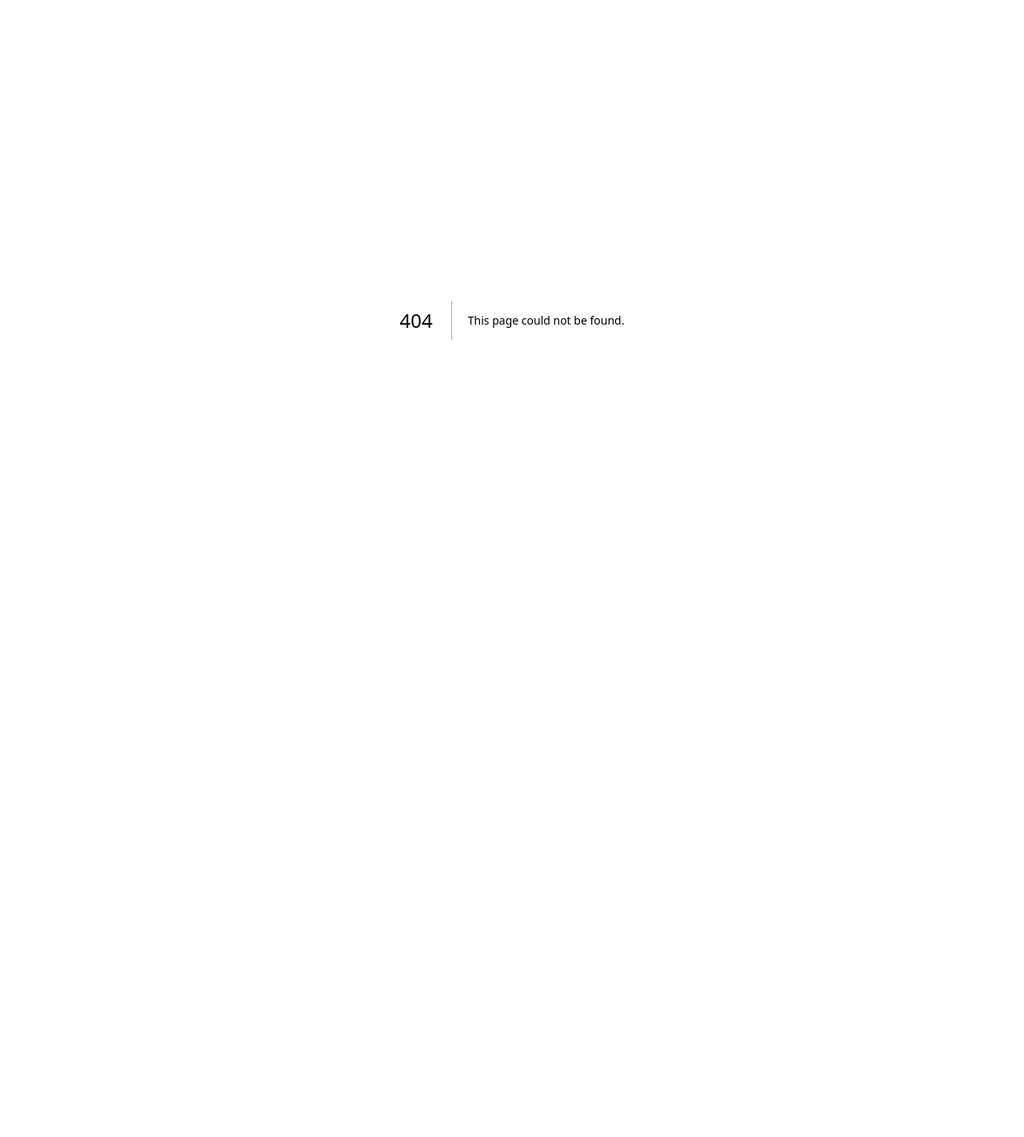
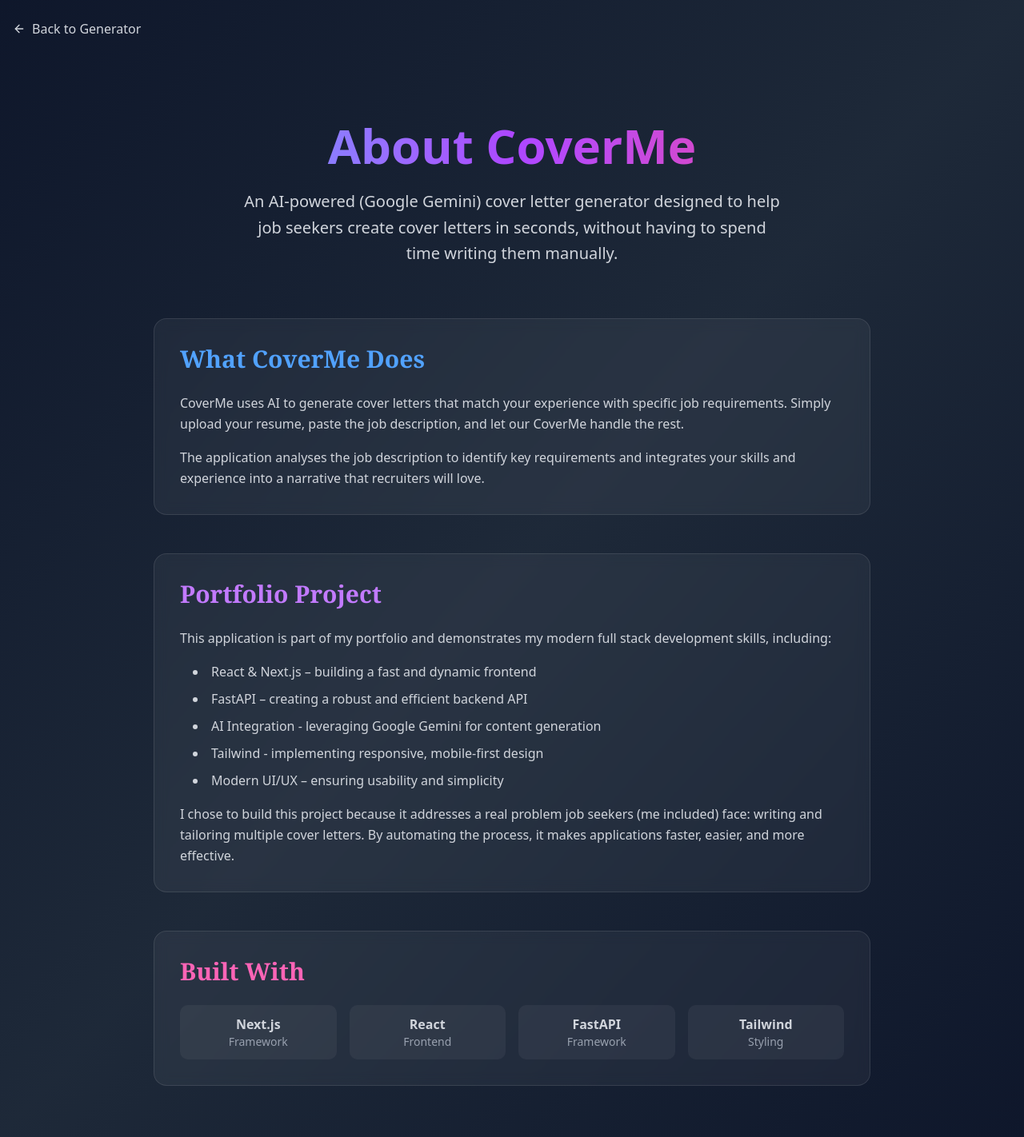
Before and after one commit to riad-mammadov/AI-Cover-Letter-Generator, a Next.js app in the folder frontend/: page /about in a window 1280 px wide. Before the commit this address had no page. Shown: the whole page at 80% size. Before the commit the page ends 800 px from the top, so only its background shows below. Built offline with nearby package versions, Linux system fonts and the light colour scheme.

Commit message:
add about page

```diff
--- /dev/null
+++ b/frontend/app/about/page.jsx
@@ -0,0 +1,112 @@
+import Link from "next/link";
+import { ArrowLeft } from "lucide-react";
+
+export default function AboutPage() {
+  return (
+    <div className="min-h-screen bg-gradient-to-br from-slate-900 via-gray-800 to-slate-900 text-white">
+      {/* Header with back button */}
+      <div className="container mx-auto px-4 py-6">
+        <Link
+          href="/generate"
+          className="inline-flex items-center gap-2 text-gray-300 hover:text-white transition-colors mb-4"
+        >
+          <ArrowLeft className="w-4 h-4" />
+          Back to Generator
+        </Link>
+      </div>
+
+      {/* Main content */}
+      <div className="container mx-auto px-4 py-8 md:py-16">
+        <div className="max-w-4xl mx-auto">
+          <div className="text-center mb-12 md:mb-16">
+            <h1 className="text-4xl md:text-6xl font-bold bg-gradient-to-r from-blue-400 via-purple-500 to-pink-500 bg-clip-text text-transparent mb-4 md:mb-6">
+              About CoverMe
+            </h1>
+            <p className="text-lg md:text-xl text-gray-300 max-w-2xl mx-auto leading-relaxed">
+              An AI-powered (Google Gemini) cover letter generator designed to
+              help job seekers create cover letters in seconds, without having
+              to spend time writing them manually.
+            </p>
+          </div>
+
+          <div className="grid gap-8 md:gap-12">
+            <div className="bg-white/5 backdrop-blur-sm rounded-2xl p-6 md:p-8 border border-white/10">
+              <h2 className="text-2xl md:text-3xl font-serif font-semibold mb-4 md:mb-6 text-blue-400">
+                What CoverMe Does
+              </h2>
+              <div className="space-y-4 text-gray-300 leading-relaxed">
+                <p>
+                  CoverMe uses AI to generate cover letters that match your
+                  experience with specific job requirements. Simply upload your
+                  resume, paste the job description, and let our CoverMe handle
+                  the rest.
+                </p>
+                <p>
+                  The application analyses the job description to identify key
+                  requirements and integrates your skills and experience into a
+                  narrative that recruiters will love.
+                </p>
+              </div>
+            </div>
+
+            <div className="bg-white/5 backdrop-blur-sm rounded-2xl p-6 md:p-8 border border-white/10">
+              <h2 className="text-2xl md:text-3xl font-serif font-semibold mb-4 md:mb-6 text-purple-400">
+                Portfolio Project
+              </h2>
+              <div className="space-y-4 text-gray-300 leading-relaxed">
+                <p>
+                  This application is part of my portfolio and demonstrates my
+                  modern full stack development skills, including:
+                </p>
+                <ul className="list-disc list-inside space-y-2 ml-4">
+                  <li>
+                    React & Next.js – building a fast and dynamic frontend
+                  </li>
+                  <li>FastAPI – creating a robust and efficient backend API</li>
+                  <li>
+                    AI Integration - leveraging Google Gemini for content
+                    generation
+                  </li>
+                  <li>
+                    Tailwind - implementing responsive, mobile-first design
+                  </li>
+                  <li>Modern UI/UX – ensuring usability and simplicity</li>
+                </ul>
+                <p>
+                  I chose to build this project because it addresses a real
+                  problem job seekers (me included) face: writing and tailoring
+                  multiple cover letters. By automating the process, it makes
+                  applications faster, easier, and more effective.
+                </p>
+              </div>
+            </div>
+
+            <div className="bg-white/5 backdrop-blur-sm rounded-2xl p-6 md:p-8 border border-white/10">
+              <h2 className="text-2xl md:text-3xl font-serif font-semibold mb-4 md:mb-6 text-pink-400">
+                Built With
+              </h2>
+              <div className="grid grid-cols-2 md:grid-cols-4 gap-4 text-gray-300">
+                <div className="text-center p-3 bg-white/5 rounded-lg">
+                  <div className="font-semibold">Next.js</div>
+                  <div className="text-sm text-gray-400">Framework</div>
+                </div>
+                <div className="text-center p-3 bg-white/5 rounded-lg">
+                  <div className="font-semibold">React</div>
+                  <div className="text-sm text-gray-400">Frontend</div>
+                </div>
+                <div className="text-center p-3 bg-white/5 rounded-lg">
+                  <div className="font-semibold">FastAPI</div>
+                  <div className="text-sm text-gray-400">Framework</div>
+                </div>
+                <div className="text-center p-3 bg-white/5 rounded-lg">
+                  <div className="font-semibold">Tailwind</div>
+                  <div className="text-sm text-gray-400">Styling</div>
+                </div>
+              </div>
+            </div>
+          </div>
+        </div>
+      </div>
+    </div>
+  );
+}
```
